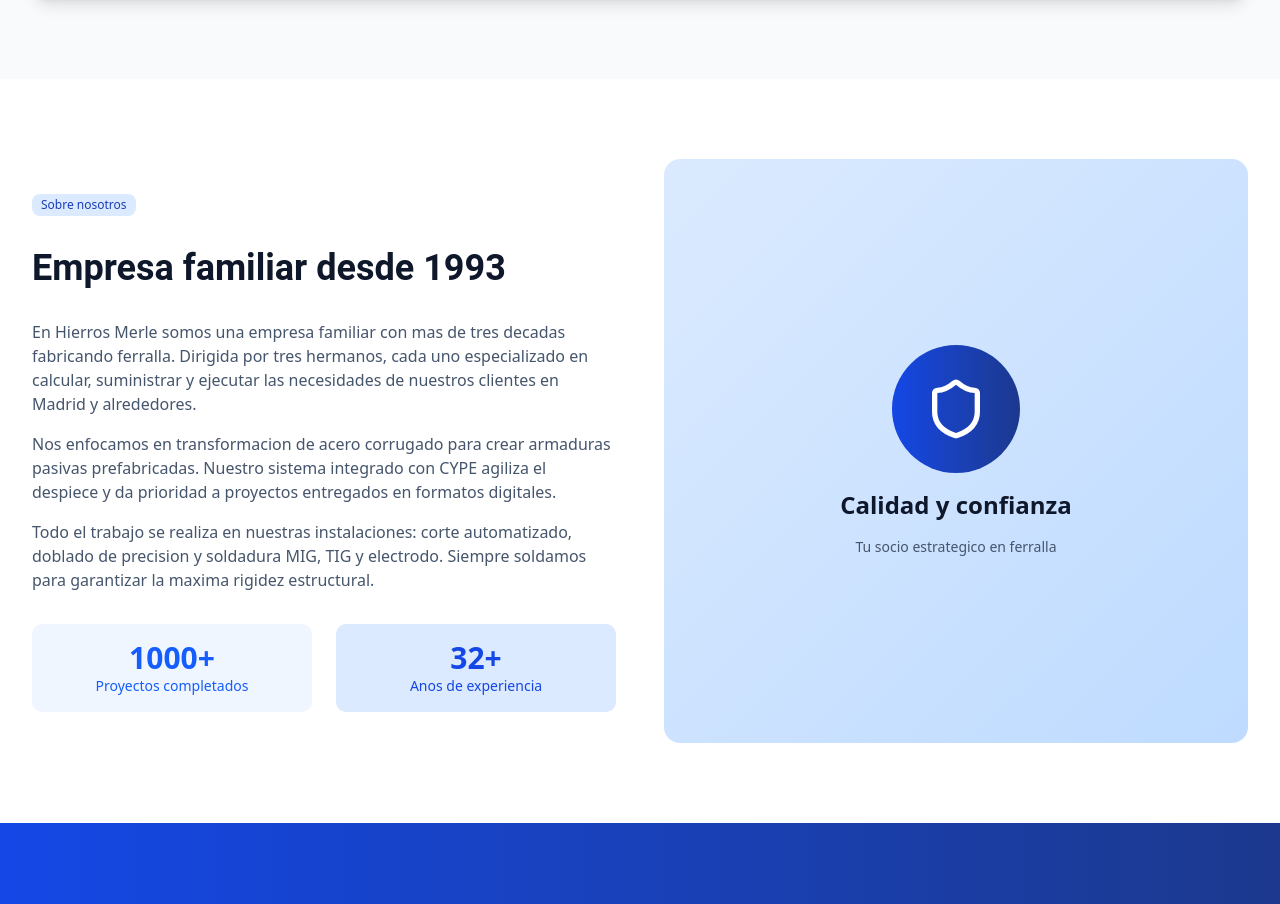
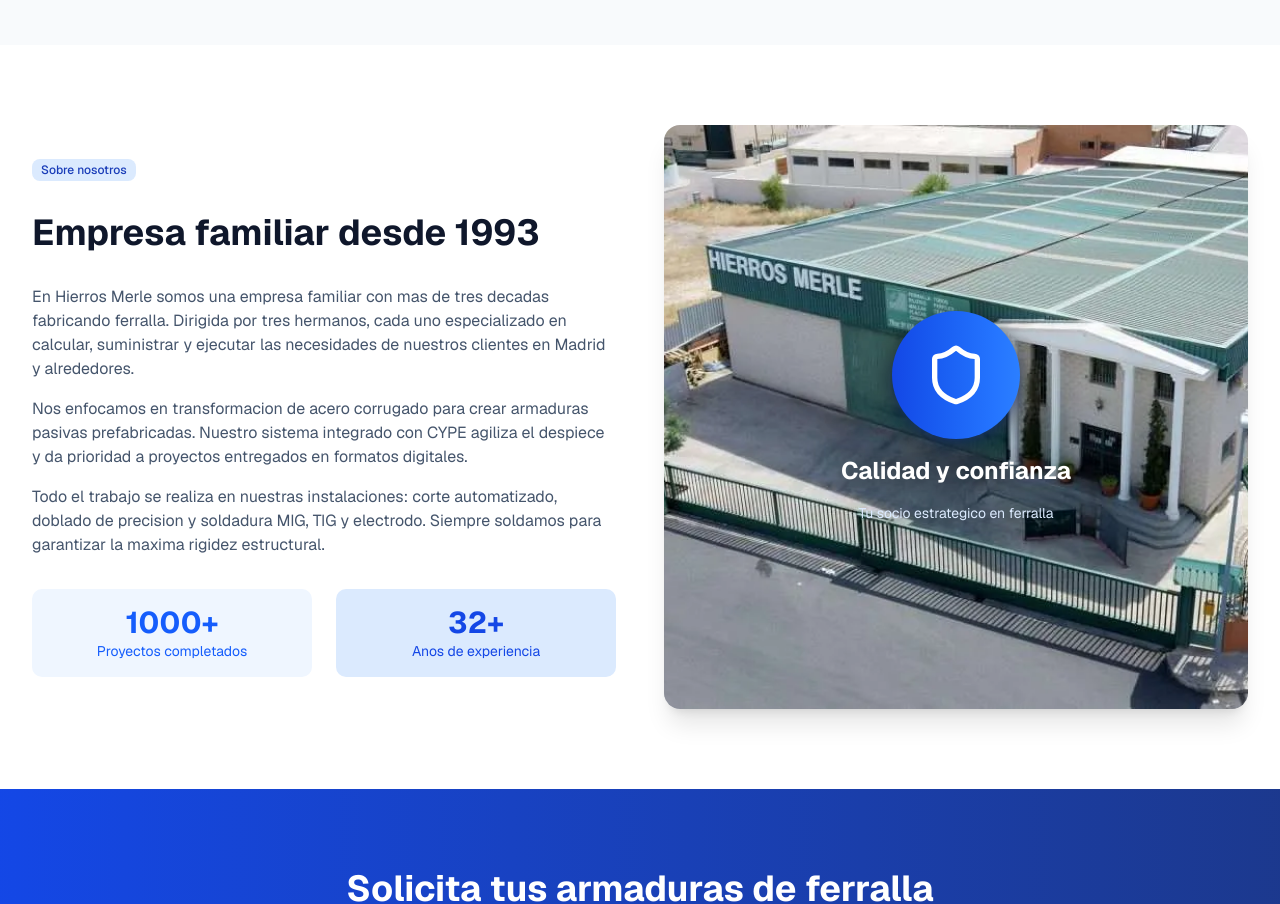
Before and after one commit to slider66/SM, a Next.js app: page / in a window 1280 px wide. Shown: the part 5400-6304 px from the top of the page. Built offline with nearby package versions, Linux system fonts and the light colour scheme.

Commit message:
añadido foto aerea

```diff
--- a/src/app/globals.css
+++ b/src/app/globals.css
@@ -118,6 +118,7 @@
   }
   body {
     @apply bg-background text-foreground;
+    font-family: var(--font-geist-sans), system-ui, -apple-system, BlinkMacSystemFont, "Segoe UI", sans-serif;
   }
   h1,
   h2,
@@ -125,6 +126,6 @@
 h4,
 h5,
 h6 {
-    font-family: "Roboto", var(--font-geist-sans), sans-serif;
+    font-family: var(--font-geist-sans), "Segoe UI", system-ui, -apple-system, BlinkMacSystemFont, sans-serif;
   }
 }
--- a/src/app/page.tsx
+++ b/src/app/page.tsx
@@ -1,23 +1,24 @@
 'use client'
 
-import { useEffect, useState } from 'react'
-import Link from 'next/link'
+import { ProtectedMailLink } from '@/components/protected-mail-link'
+import { Badge } from '@/components/ui/badge'
 import { Button } from '@/components/ui/button'
 import { Card, CardContent, CardDescription, CardHeader, CardTitle } from '@/components/ui/card'
-import { Badge } from '@/components/ui/badge'
 import {
-  Phone,
+  ArrowRight,
+  ChevronRight,
+  ChevronsDown,
+  Clock,
   Mail,
   MapPin,
-  Clock,
   Package,
-  Truck,
+  Phone,
   Shield,
-  ChevronRight,
-  ArrowRight,
-  ChevronsDown
+  Truck
 } from 'lucide-react'
-import { ProtectedMailLink } from '@/components/protected-mail-link'
+import Image from 'next/image'
+import Link from 'next/link'
+import { useEffect, useState } from 'react'
 
 type Service = {
   icon: typeof Package
@@ -539,13 +540,21 @@
               </div>
             </div>
             <div className="relative">
-              <div className="flex aspect-square items-center justify-center rounded-2xl bg-gradient-to-br from-blue-100 to-blue-200">
-                <div className="space-y-4 text-center">
-                  <div className="mx-auto flex h-32 w-32 items-center justify-center rounded-full bg-gradient-to-r from-blue-700 to-blue-900">
+              <div className="relative aspect-square overflow-hidden rounded-2xl shadow-xl">
+                <Image
+                  src="/aerea_suministros_merle-1024x563.webp"
+                  alt="Vista aérea de las instalaciones de Suministros Merle."
+                  fill
+                  className="object-cover object-[30%_center]"
+                  sizes="(min-width: 1024px) 480px, 100vw"
+                  priority
+                />
+                <div className="absolute inset-0 flex flex-col items-center justify-center space-y-4 px-6 text-center text-white drop-shadow-[0_4px_12px_rgba(0,0,0,0.55)]">
+                  <div className="mx-auto flex h-32 w-32 items-center justify-center rounded-full bg-gradient-to-r from-blue-700 to-blue-500 shadow-lg shadow-blue-900/40">
                     <Shield className="h-16 w-16 text-white" />
                   </div>
-                  <p className="text-2xl font-bold text-slate-900">Calidad y confianza</p>
-                  <p className="text-sm text-slate-600">Tu socio estrategico en ferralla</p>
+                  <p className="text-2xl font-bold">Calidad y confianza</p>
+                  <p className="text-sm text-blue-100">Tu socio estrategico en ferralla</p>
                 </div>
               </div>
             </div>
```
Also changed, not shown: public/aerea_suministros_merle-1024x563.webp (added).
